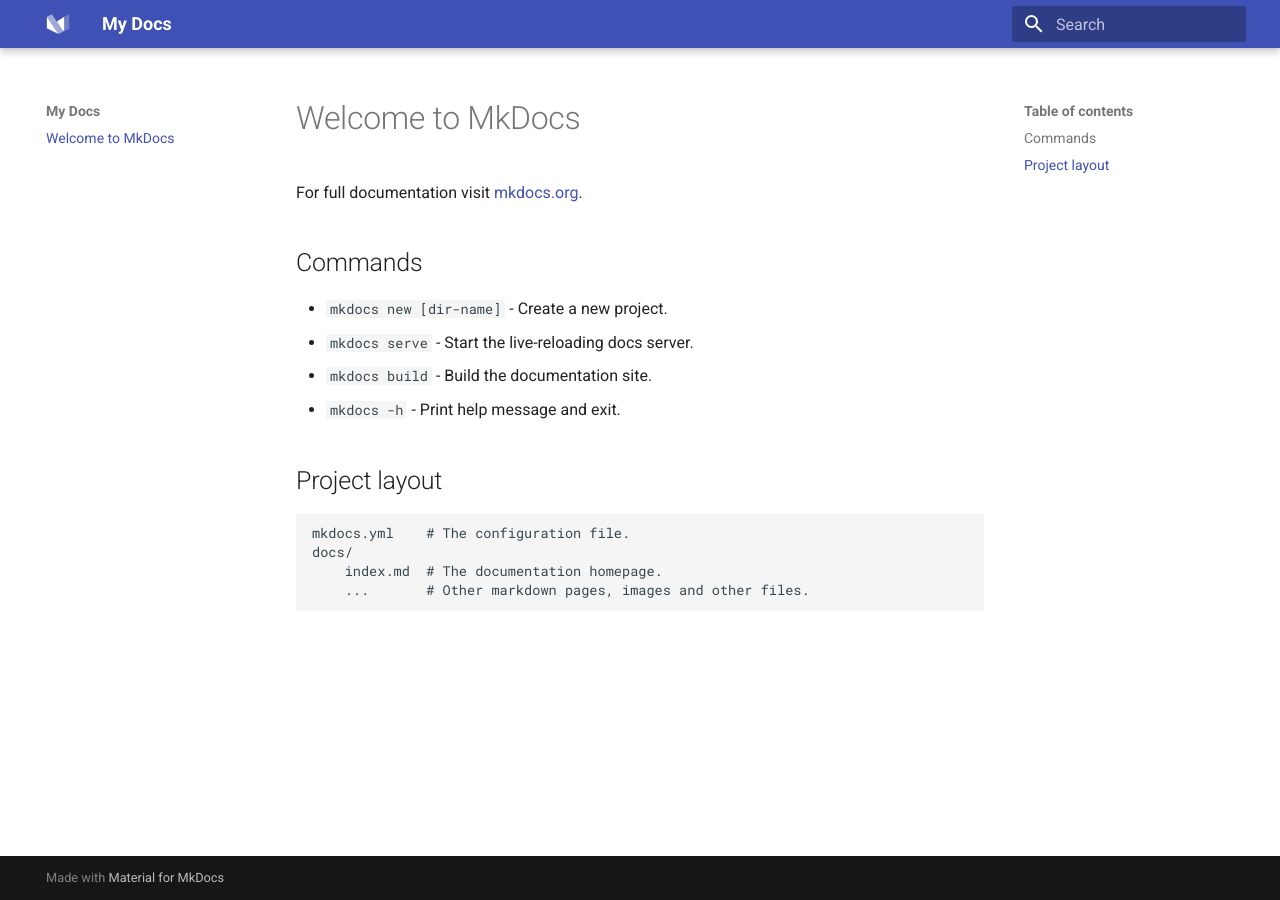
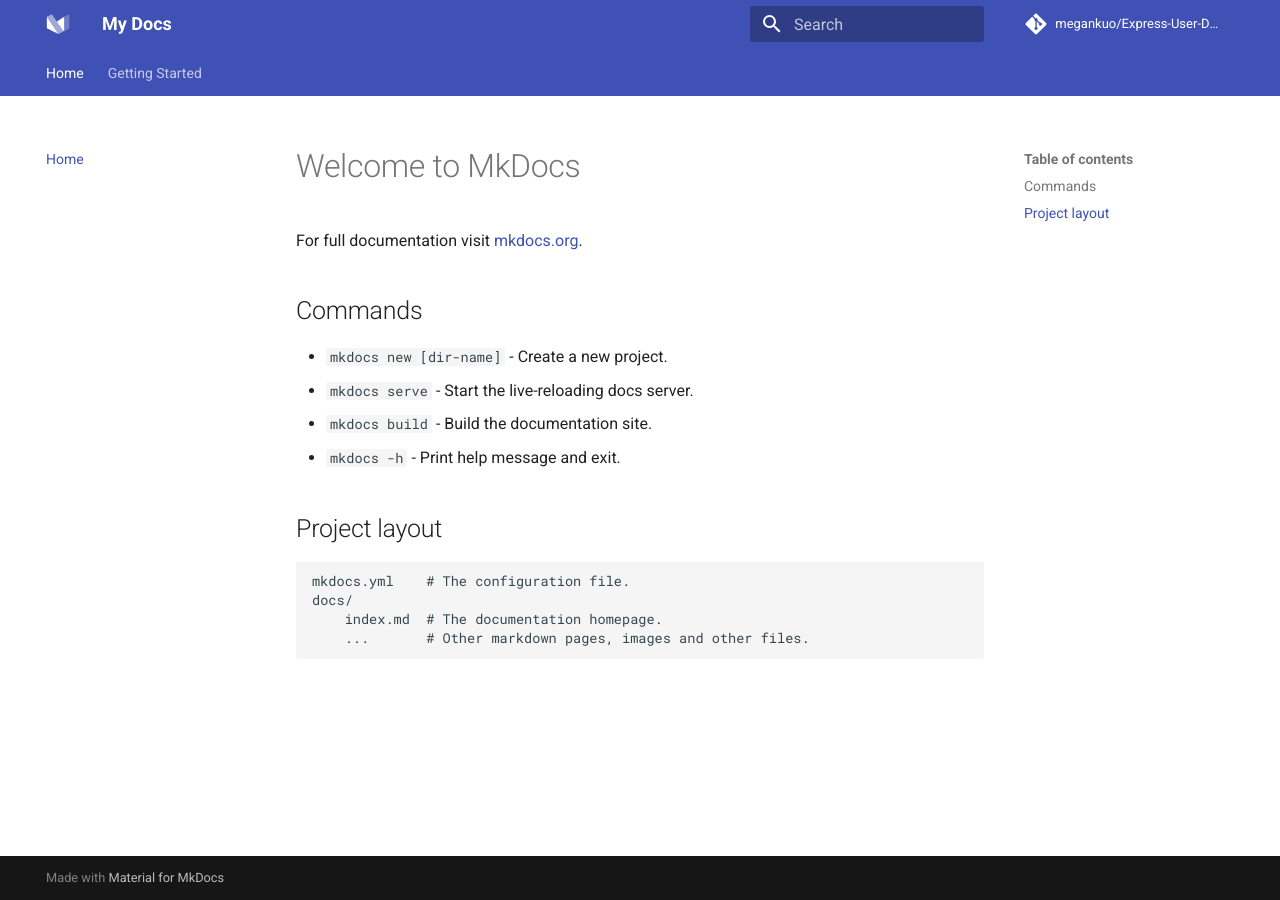
Before and after one commit to megankuo/Express-User-Documentation, an MkDocs documentation site: the page built from docs/index.md, in a window 1280 px wide. Built offline with MkDocs 1.6.1 and Material for MkDocs 9.7.7, drawn with Linux system fonts in a browser that asks for light colours; comment, search, counter and statistics services are not loaded.

Commit message:
new initial commit

```diff
--- a/mkdocs.yml
+++ b/mkdocs.yml
@@ -1,7 +1,20 @@
 site_name: My Docs
+nav:
+  - Home: "index.md"
+  - Getting Started: "pages/getting-started.md"
+
+repo_url: https://github.com/megankuo/Express-User-Documentation
+
+repo_name: megankuo/Express-User-Documentation
 
 theme:
   name: material
+
+  features:
+    - navigation.tabs
+
+  icon:
+    repo: fontawesome/brands/git-alt
 
   # 404 page
   static_templates:
```
Also changed, not shown: docs/pages/getting-started.md (added, +3 -0 lines), 1 other file.
